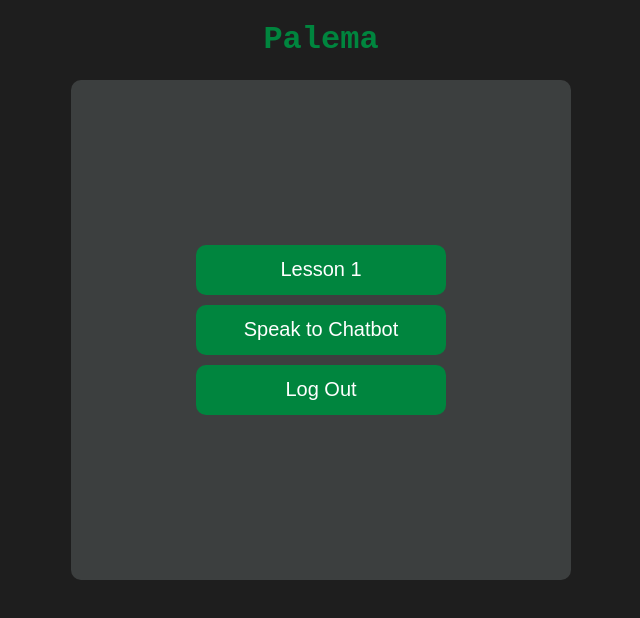
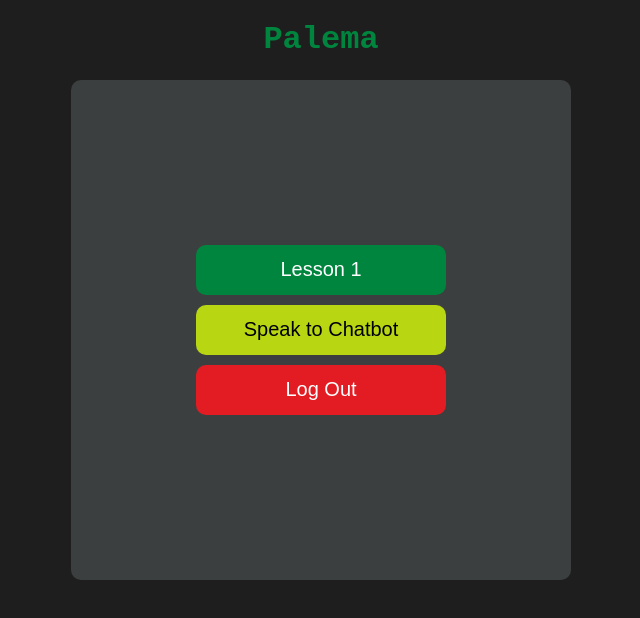
Before and after one commit to DaniAkiode/project-palema, a React (Create React App) app in the folder palema/: page / in a window 1280 px wide. Both pictures are taken after a click on the button "Go to Menu". Shown: the top 618 px of the page, without its empty margins (319-959 px from the left). Built offline with nearby package versions, Linux system fonts and the light colour scheme.

Commit message:
Color Scheme Sorted Out

```diff
--- a/palema/src/App.css
+++ b/palema/src/App.css
@@ -26,7 +26,7 @@
   justify-content: center;
   align-items: center;
 }
-
+/*
 .HomePage button,
 .Menu button,
 .Quiz button,
@@ -42,10 +42,44 @@
   color: white;
   background-color: #00853E;
 }
+*/
 
-.quitButton {
+.RedButton {
+  width: 250px;
+  height: 50px;
+  margin: 5px;
+  border: none;
+  border-radius: 10px;
+  font-size: 20px;
+  cursor: pointer;
+  color: white;
   background-color: #E31C23;
 }
+
+.GreenButton {
+  width: 250px;
+  height: 50px;
+  margin: 5px;
+  border: none;
+  border-radius: 10px;
+  font-size: 20px;
+  cursor: pointer;
+  color: white;
+  background-color: #00853E;
+}
+
+.YellowButton {
+  width: 250px;
+  height: 50px;
+  margin: 5px;
+  border: none;
+  border-radius: 10px;
+  font-size: 20px;
+  cursor: pointer;
+  color: rgb(0, 0, 0);
+  background-color: #B8D611;
+}
+
 
 .HomePage,
 .Menu,
@@ -65,3 +99,14 @@
 .options h1{
   text-align: center;
 }
+.options button{
+    width: 250px;
+  height: 50px;
+  margin: 5px;
+  border: none;
+  border-radius: 10px;
+  font-size: 20px;
+  cursor: pointer;
+  color: white;
+  background-color: #00853E;
+}
--- a/palema/src/components/EndQuiz.js
+++ b/palema/src/components/EndQuiz.js
@@ -8,7 +8,7 @@ function EndQuiz(){
     return (
         <div className ="EndQuiz">
             Quiz Ended
-            <button className ="quitButton" onClick={() => {
+            <button className ="RedButton" onClick={() => {
                 setGameState("menu");
             }}>Back to menu </button>
         </div>
--- a/palema/src/components/HomePage.js
+++ b/palema/src/components/HomePage.js
@@ -7,7 +7,7 @@ function HomePage(){
 
     return (
         <div className="HomePage">
-            <button onClick={() => {
+            <button className="GreenButton" onClick={() => {
                 setGameState("menu");
             }}> Go to Menu
 
--- a/palema/src/components/MainMenu.js
+++ b/palema/src/components/MainMenu.js
@@ -7,17 +7,17 @@ function MainMenu(){
 
     return (
         <div className="Menu">
-            <button onClick={() => {
+            <button className="GreenButton" onClick={() => {
                 setGameState("quiz");
             }}>
                 Lesson 1
             </button>
-            <button onClick={() => {
+            <button className="YellowButton" onClick={() => {
                 setGameState("chatbot");
             }}>
                 Speak to Chatbot
             </button>
-            <button onClick={() => {
+            <button className="RedButton" onClick={() => {
                 setGameState("homepage");
             }}>
                 Log Out
--- a/palema/src/components/Quiz.js
+++ b/palema/src/components/Quiz.js
@@ -36,12 +36,12 @@ function Quiz(){
             </div>
 
             {currentQuestion == Questions.length -1 ? (
-            <button onClick={finishQuiz}> Finish Quiz </button>
+            <button className="YellowButton" onClick={finishQuiz}> Finish Quiz </button>
             ) : (
-            <button onClick={nextQuestion}> Next Question</button>
+            <button className="YellowButton" onClick={nextQuestion}> Next Question</button>
             )}
 
-            <button className ="button quitButton" onClick={() => {
+            <button className ="RedButton" onClick={() => {
                 setGameState("menu");
             }}>QUIT</button>
         </div>
--- a/palema/src/components/chatbot.js
+++ b/palema/src/components/chatbot.js
@@ -8,7 +8,7 @@ function Chatbot(){
     return (
         <div className="ChatBot">
             Hi im anitta
-            <button className ="quitButton" onClick={() => {
+            <button className ="RedButton" onClick={() => {
                 setGameState("menu");
             }}>Back to menu</button>
         </div>
```
